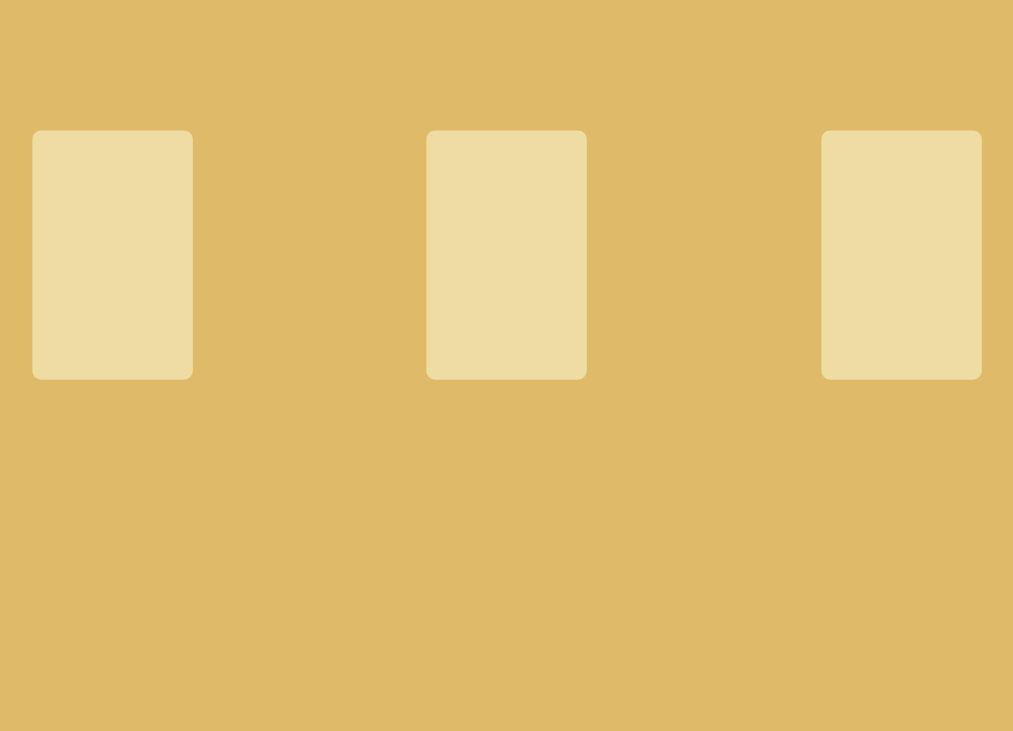
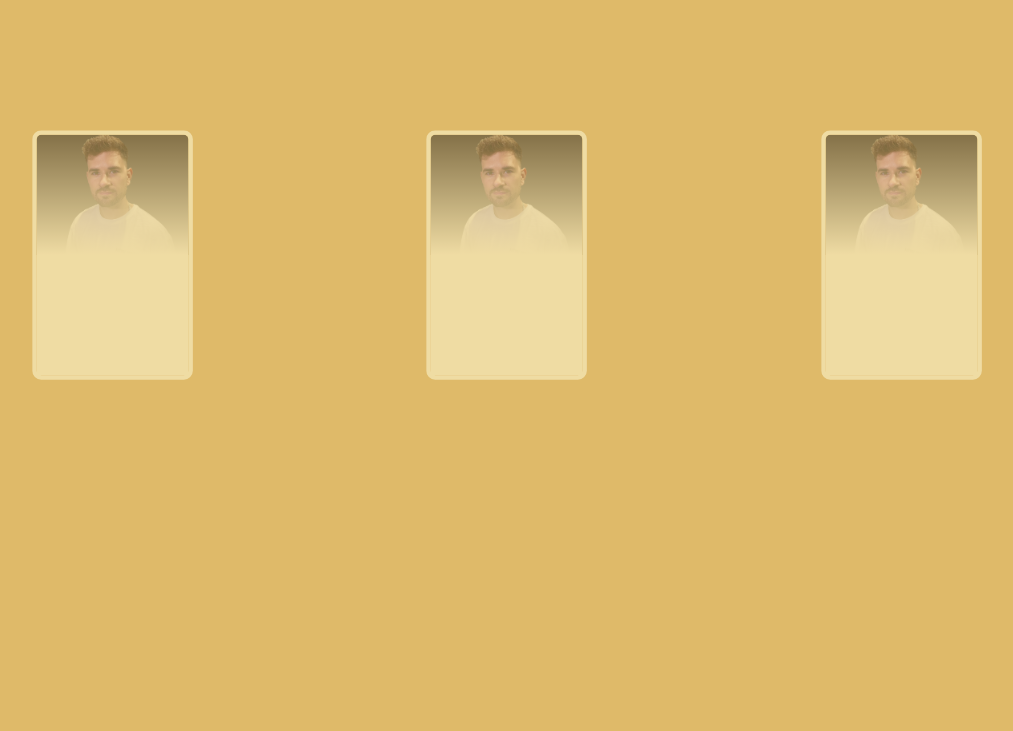
Before and after one commit to davidcortesdev/mi-portfolio, a React (Vite) app: page / in a window 1280 px wide. Shown: the part 1340-2071 px from the top of the page, without its empty margins (133-1146 px from the left). Built offline with nearby package versions, Linux system fonts and the light colour scheme.

Commit message:
card images

```diff
--- a/src/components/Tarjeta.jsx
+++ b/src/components/Tarjeta.jsx
@@ -2,6 +2,7 @@ export const Tarjeta = () => {
   return (
         <div className="card">
           <div className="card-info">
+            <div className="image-card"></div>
             <p className="title">Bienvenido</p>
           </div>
         </div>
--- a/src/index.css
+++ b/src/index.css
@@ -168,7 +168,6 @@ body {
   flex-wrap: wrap;
   row-gap: 3rem;
   column-gap: 2rem;
-
   height: auto;
   margin-bottom: 8rem;
   max-width: 1500px;
@@ -200,7 +199,11 @@ body {
  }
 
  .card-info {
-  background: #fffedf;
+  display: flex;
+  flex-direction: column;
+  background-size: cover;
+  background-position: center;
+  background-repeat: no-repeat;
   color: #fffedf;
   display: flex;
   justify-content: center;
@@ -213,16 +216,35 @@ body {
  }
 
  .card .title {
+  width: 100%;
+  height: 50%;
+  background: #fffedf;
   font-family: "Montserrat";
   font-size: 34px;
   font-weight: bold;
   letter-spacing: .1em;
  }
 
+.image-card{
+  width: 100%;
+  height: 50%;
+  border-top-left-radius: 11px;
+  border-top-right-radius: 11px;
+  background-image: linear-gradient(to bottom, rgba(255, 255, 255, 0), #fffedf), url('./assets/perfi2_grisoscuro.jpg');
+  background-size: cover;
+  background-repeat: no-repeat;
+  background-position: center;
+ }
+
  .card:hover .card-info {
   color: #f7ba2b;
   transition: color 1s;
  }
+
+
+
+
+ /* FOOTER */
 
  .pie-pagina{
   height: 350px;
@@ -374,7 +396,7 @@ body {
   .seccion-tarjetas{
     margin-top: 150px;
     height: auto;
-    gap: 1rem;
+    gap: 3rem;
   }
 
   .card{
```
